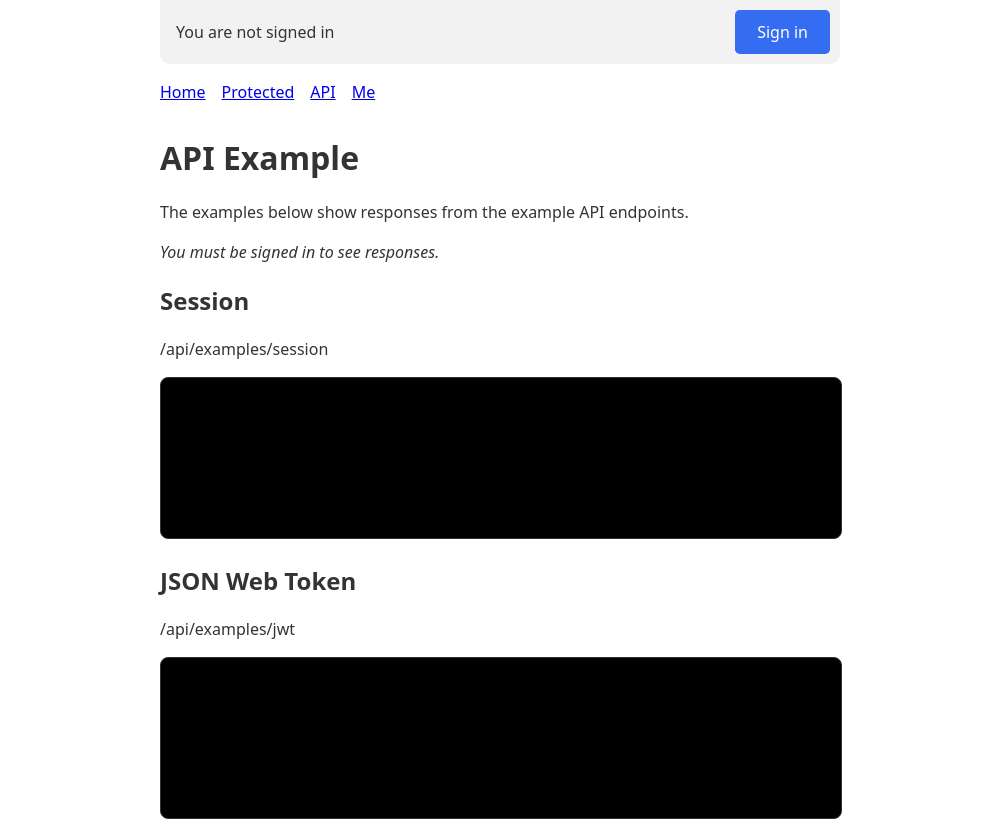
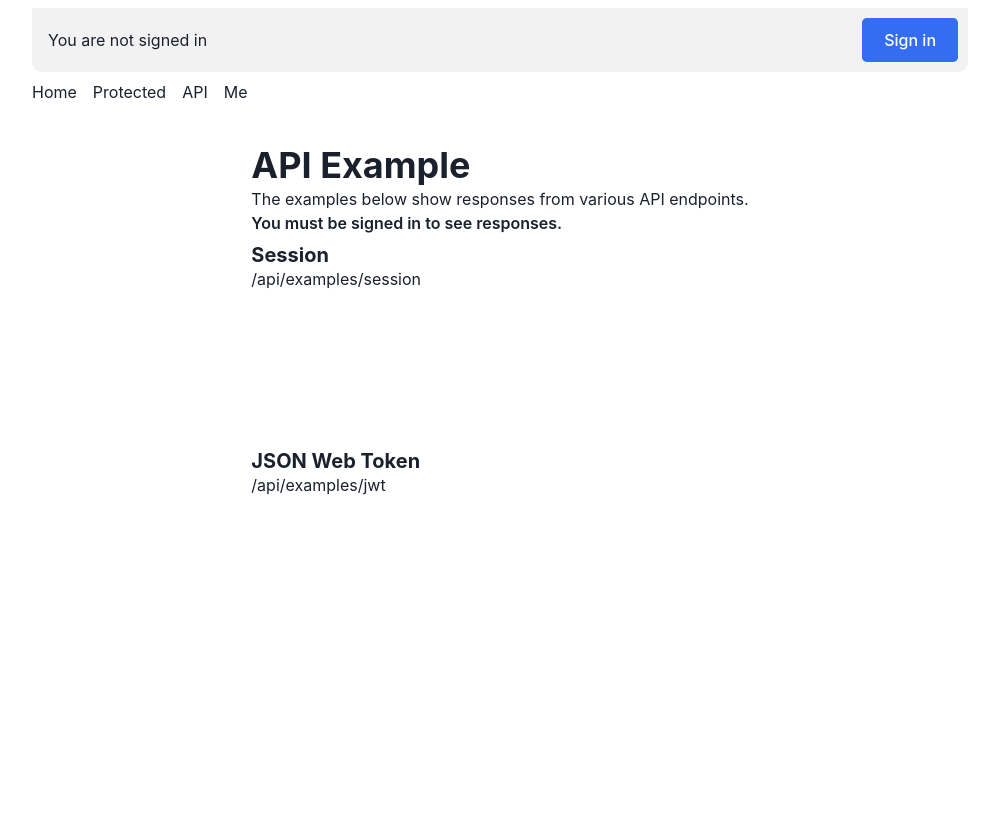
Before and after one commit to COMP6452-IP3/project-2, a Next.js app in the folder next-auth/: page /api-example in a window 1280 px wide. Shown: the whole page, without its empty margins (140-1139 px from the left). After the commit the page ends 800 px from the top, so only its background shows below. Built offline with nearby package versions, Linux system fonts and the light colour scheme; no server answers.

Commit message:
chakra ui integrated

```diff
--- a/next-auth/components/access-denied.tsx
+++ b/next-auth/components/access-denied.tsx
@@ -12,7 +12,7 @@ export default function AccessDenied() {
             signIn()
           }}
         >
-          You must be signed in to view this page
+          You must be signed in to view this page.
         </a>
       </p>
     </>
--- a/next-auth/components/header.tsx
+++ b/next-auth/components/header.tsx
@@ -1,19 +1,18 @@
-import Link from "next/link"
-import { signIn, signOut, useSession } from "next-auth/react"
-import styles from "./header.module.css"
+import Link from 'next/link';
+import { signIn, signOut, useSession } from 'next-auth/react';
+import styles from './header.module.css';
+import { Box } from '@chakra-ui/react';
 
 // The approach used in this component shows how to build a sign in and sign out
 // component that works on pages which support both client and server side
 // rendering, and avoids any flash incorrect content on initial page load.
 export default function Header() {
-  const { data: session, status } = useSession()
-  const loading = status === "loading"
+  const { data: session, status } = useSession();
+  const loading = status === 'loading';
 
   return (
-    <header>
-      <noscript>
-        <style>{`.nojs-show { opacity: 1; top: 0; }`}</style>
-      </noscript>
+    <Box w={'100%'} maxW={'1000px'} pt={2} px={8} >
+      {/* <style>{`.nojs-show { opacity: 1; top: 0; }`}</style> */}
       <div className={styles.signedInStatus}>
         <p
           className={`nojs-show ${
@@ -29,8 +28,8 @@ export default function Header() {
                 href={`/api/auth/signin`}
                 className={styles.buttonPrimary}
                 onClick={(e) => {
-                  e.preventDefault()
-                  signIn()
+                  e.preventDefault();
+                  signIn();
                 }}
               >
                 Sign in
@@ -54,8 +53,8 @@ export default function Header() {
                 href={`/api/auth/signout`}
                 className={styles.button}
                 onClick={(e) => {
-                  e.preventDefault()
-                  signOut()
+                  e.preventDefault();
+                  signOut();
                 }}
               >
                 Sign out
@@ -64,30 +63,30 @@ export default function Header() {
           )}
         </p>
       </div>
-      <nav>
+      <Box mt={2} >
         <ul className={styles.navItems}>
           <li className={styles.navItem}>
-            <Link href="/">
+            <Link href='/'>
               <a>Home</a>
             </Link>
           </li>
           <li className={styles.navItem}>
-            <Link href="/protected">
+            <Link href='/protected'>
               <a>Protected</a>
             </Link>
           </li>
           <li className={styles.navItem}>
-            <Link href="/api-example">
+            <Link href='/api-example'>
               <a>API</a>
             </Link>
           </li>
           <li className={styles.navItem}>
-            <Link href="/me">
+            <Link href='/me'>
               <a>Me</a>
             </Link>
           </li>
         </ul>
-      </nav>
-    </header>
-  )
+      </Box>
+    </Box>
+  );
 }
--- a/next-auth/components/layout.tsx
+++ b/next-auth/components/layout.tsx
@@ -1,14 +1,17 @@
 import Header from "./header"
+import { Box, VStack } from "@chakra-ui/react"
 
 interface Props {
   children: React.ReactNode
 }
 
-export default function Layout({ children }: Props) {
+const Layout = ({ children }: Props) => {
   return (
-    <>
+    <VStack maxW={'1000px'} mx={'auto'} >
       <Header />
-      <main>{children}</main>
-    </>
+      <Box>{children}</Box>
+    </VStack>
   )
 }
+
+export default Layout;
--- a/next-auth/package.json
+++ b/next-auth/package.json
@@ -18,6 +18,10 @@
     "Lluis Agusti <hi@llu.lu>"
   ],
   "dependencies": {
+    "@chakra-ui/react": "^2.2.4",
+    "@emotion/react": "^11.9.3",
+    "@emotion/styled": "^11.9.3",
+    "framer-motion": "^6.5.1",
     "next": "latest",
     "next-auth": "latest",
     "nodemailer": "^6",
--- a/next-auth/pages/_app.tsx
+++ b/next-auth/pages/_app.tsx
@@ -1,14 +1,17 @@
-import { SessionProvider } from "next-auth/react"
-import "./styles.css"
+import { SessionProvider } from 'next-auth/react';
+// import './styles.css';
 
-import type { AppProps } from "next/app"
+import type { AppProps } from 'next/app';
+import { ChakraProvider } from '@chakra-ui/react';
 
 // Use of the <SessionProvider> is mandatory to allow components that call
 // `useSession()` anywhere in your application to access the `session` object.
 export default function App({ Component, pageProps }: AppProps) {
   return (
     <SessionProvider session={pageProps.session} refetchInterval={0}>
-      <Component {...pageProps} />
+      <ChakraProvider>
+        <Component {...pageProps} />
+      </ChakraProvider>
     </SessionProvider>
-  )
+  );
 }
--- a/next-auth/pages/api-example.tsx
+++ b/next-auth/pages/api-example.tsx
@@ -1,19 +1,22 @@
-import Layout from "../components/layout"
+import Layout from '../components/layout';
+import { Heading, Text } from '@chakra-ui/react';
 
 export default function ApiExamplePage() {
   return (
     <Layout>
-      <h1>API Example</h1>
-      <p>The examples below show responses from the example API endpoints.</p>
-      <p>
-        <em>You must be signed in to see responses.</em>
-      </p>
-      <h2>Session</h2>
-      <p>/api/examples/session</p>
-      <iframe src="/api/examples/session" />
-      <h2>JSON Web Token</h2>
-      <p>/api/examples/jwt</p>
-      <iframe src="/api/examples/jwt" />
+      <Heading>API Example</Heading>
+      <Text>The examples below show responses from various API endpoints.</Text>
+      <Text fontWeight={600}>You must be signed in to see responses.</Text>
+      <Heading size='md' mt={2}>
+        Session
+      </Heading>
+      <Text>/api/examples/session</Text>
+      <iframe src='/api/examples/session' />
+      <Heading size='md' mt={2}>
+        JSON Web Token
+      </Heading>
+      <Text>/api/examples/jwt</Text>
+      <iframe src='/api/examples/jwt' />
     </Layout>
-  )
+  );
 }
```
Also changed, not shown: next-auth/pages/index.tsx (+4 -3 lines), 1 other file (tests, documents, lock files or other folders).
